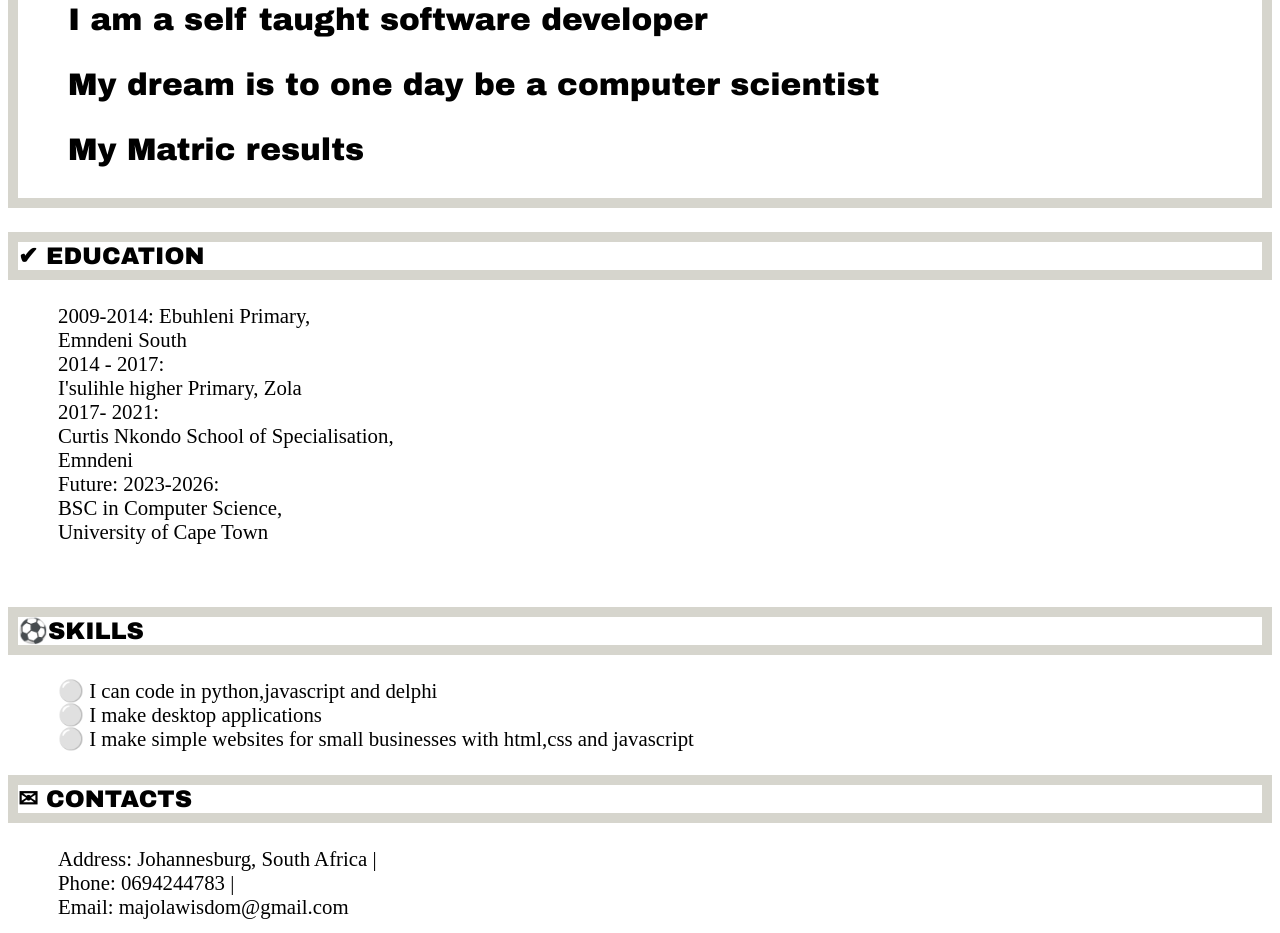
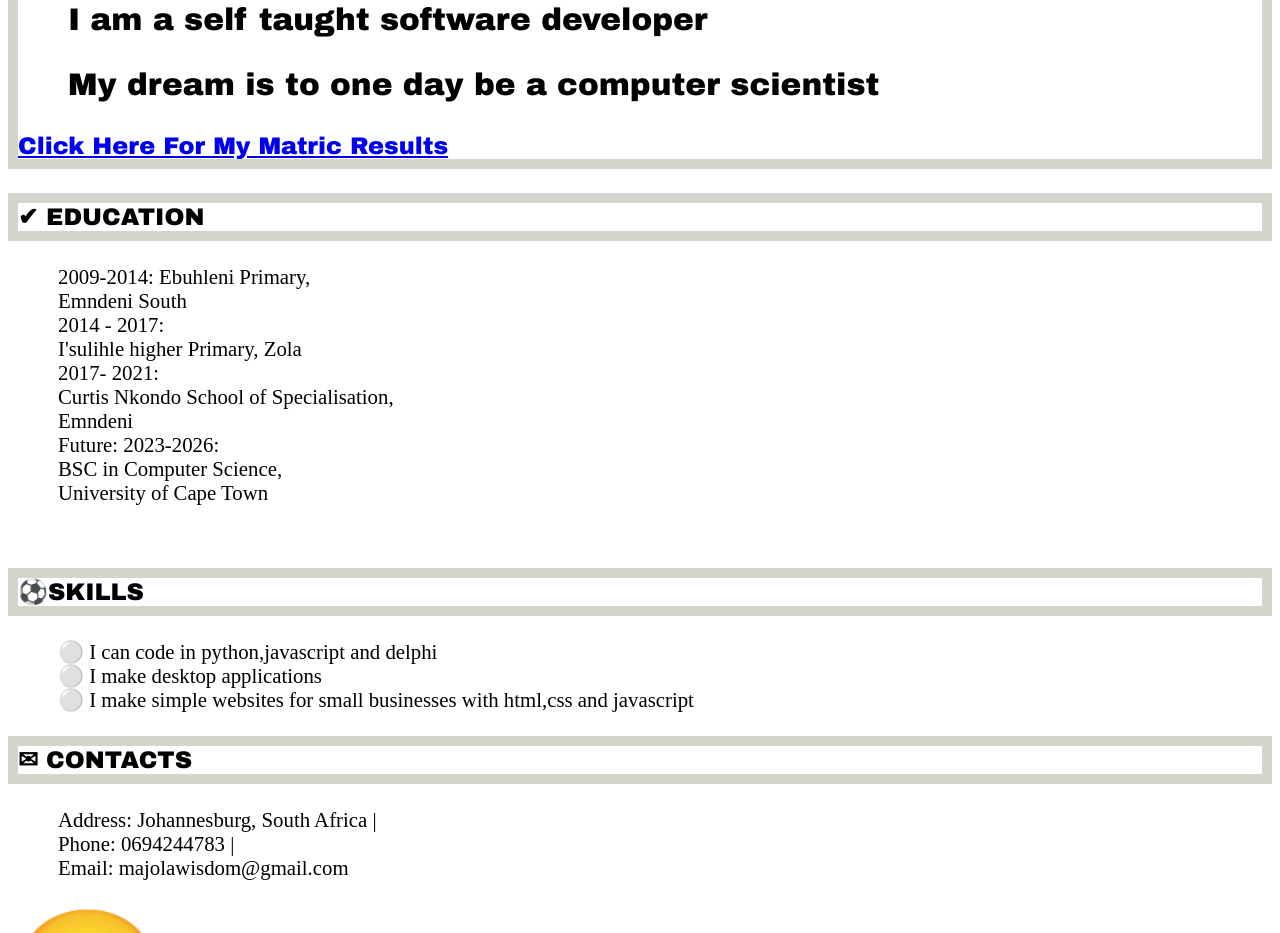
Before and after one commit to myxzptlk/myxzptlk.github.io, a plain HTML site: page cv.html in a window 1280 px wide. Shown: the part 830-1763 px from the top of the page. Drawn offline with Linux system fonts and the light colour scheme.

Commit message:
Update cv.html

```diff
--- a/cv.html
+++ b/cv.html
@@ -74,7 +74,7 @@ border-radius: 50%; background: blue; padding: 5px 10px 15px 10px; font-family:
         <p>I love to work with computers and i am passionate about everything that involves computing from software to hardware and I am strong in mathematics</p>
           <p>I am a self taught software developer </p>
         <p>My dream is to one day be a computer scientist</p>
-          <p> <a href= "https://scontent.fjnb11-1.fna.fbcdn.net/v/t1.15752-9/273198992_497782851877168_3456779830709618389_n.jpg?_nc_cat=104&ccb=1-5&_nc_sid=ae9488&_nc_eui2=AeEpzlJKARTGb9zAtYbOvKwc_UDSLkZ2PCD9QNIuRnY8IJTa65Zt5LtrfL0C__cVKz74sCjo6QK8TNVzmxpqR74z&_nc_ohc=pxDviwa9da0AX82SPwj&_nc_ht=scontent.fjnb11-1.fna&oh=03_AVK3uTjXjYBhMZUJIE6ekqTo_sYF5Tk0M20VVAjKTaYPzw&oe=625102A1"></a>My Matric results</p>
+         <a href= "https://scontent.fjnb11-1.fna.fbcdn.net/v/t1.15752-9/273198992_497782851877168_3456779830709618389_n.jpg?_nc_cat=104&ccb=1-5&_nc_sid=ae9488&_nc_eui2=AeEpzlJKARTGb9zAtYbOvKwc_UDSLkZ2PCD9QNIuRnY8IJTa65Zt5LtrfL0C__cVKz74sCjo6QK8TNVzmxpqR74z&_nc_ohc=pxDviwa9da0AX82SPwj&_nc_ht=scontent.fjnb11-1.fna&oh=03_AVK3uTjXjYBhMZUJIE6ekqTo_sYF5Tk0M20VVAjKTaYPzw&oe=625102A1">Click Here For My Matric Results</a>
         <h3>&#10004  EDUCATION</h3>
         <p>2009-2014:
             Ebuhleni Primary,<br>
```
